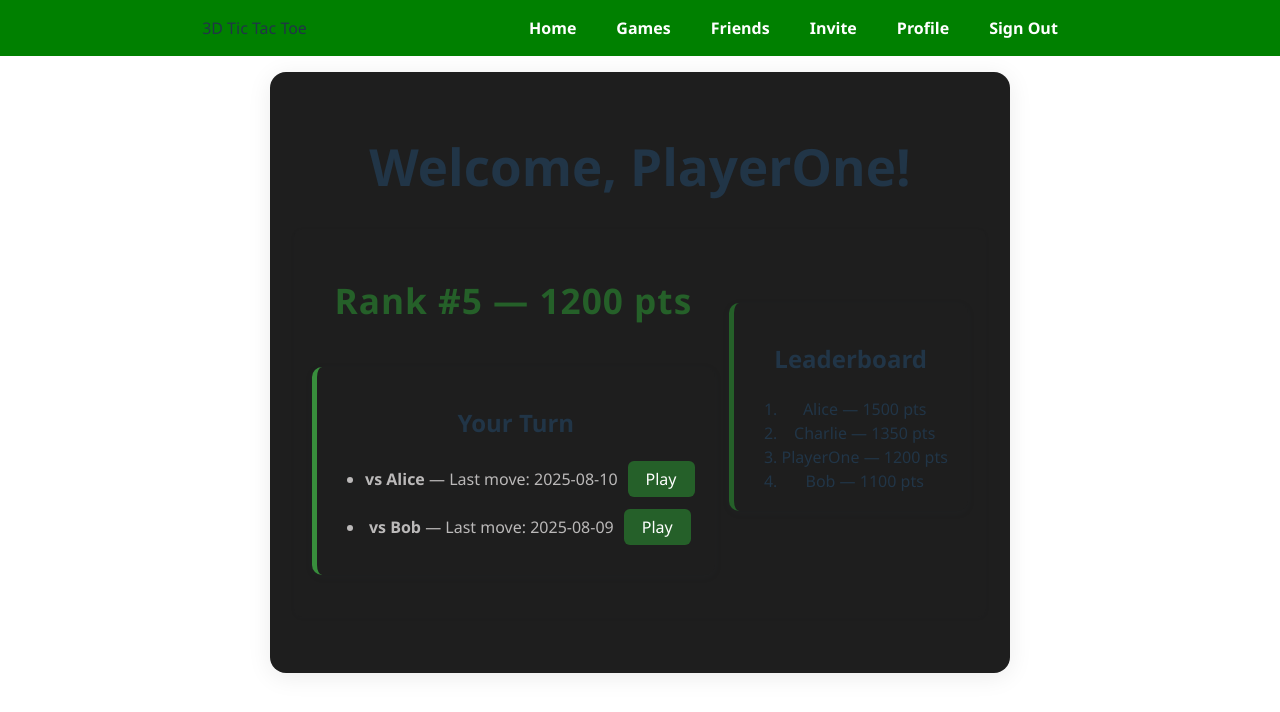
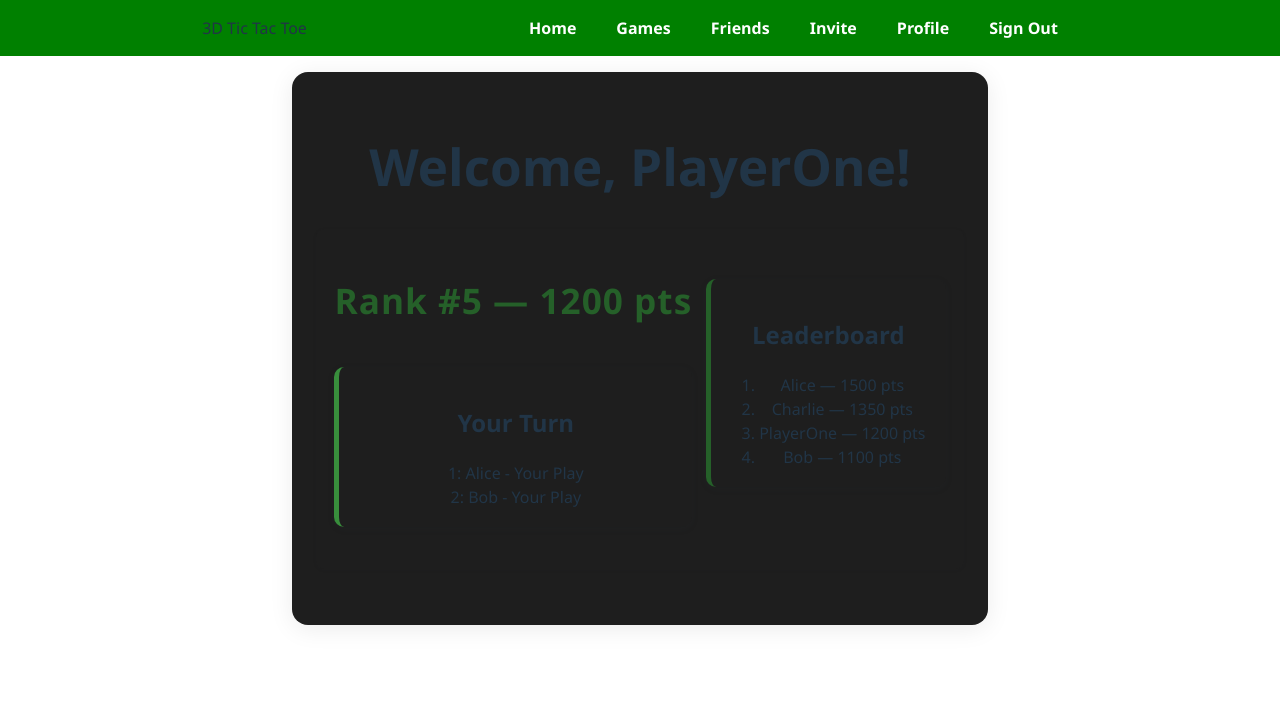
Before and after one commit to KorbinWeiler/3DTicTacToe, a React (Vite) app in the folder Client/: page / in a window 1280 px wide. Shown: the top 712 px of the page. Built offline with nearby package versions, Linux system fonts and the light colour scheme; sample sign-in values are in the browser's storage.

Commit message:
Updated invite page ui updated home page to use GameComponents to display users games

```diff
--- a/Client/src/components/GameComponent.jsx
+++ b/Client/src/components/GameComponent.jsx
@@ -1,11 +1,10 @@
 import { useNavigate } from "react-router-dom";
 
-export default function GameComponent({Game, yourTurn}) {
+export default function GameComponent({Game}) {
     const navigate = useNavigate();
     return (
-        <div className="game-component" onClick={() => navigate(`/Game/${Game}`)}>
-            {Game}
-            {yourTurn ? ": Your Play" : ": Opponent's Play"}
+        <div className="game-component" onClick={() => navigate(`/Game/${Game.ID}`)}>
+            {Game.ID + ": " + Game.Opponent + " -" + (Game.yourTurn ? " Your Play" : " Opponent's Play")}
         </div>
     );
 }
--- a/Client/src/components/OngoingGamesComponent.jsx
+++ b/Client/src/components/OngoingGamesComponent.jsx
@@ -2,7 +2,7 @@ import { useEffect } from "react";
 import GameComponent from "./GameComponent";
 
 export default function OngoingGamesComponent() {
-    let ongoingGames = ["3", "4"]; // This is not a state because the values are not expected to change dynamically in this component.
+    let ongoingGames = [{ID: "3", Opponent: "Alice", yourTurn: true}, {ID: "4", Opponent: "Bob", yourTurn: false}]; // This is not a state because the values are not expected to change dynamically in this component.
 
     useEffect(() => {
         // This would be replaced with an actual API call to fetch ongoing games
--- a/Client/src/pages/HomePage.jsx
+++ b/Client/src/pages/HomePage.jsx
@@ -2,6 +2,7 @@ import React, { useEffect, useState, useContext } from 'react';
 import '../Styles/HomePage.css';
 import {UserContext} from '../Utils/UserContext';
 import Navbar from '../components/Navbar';
+import GameComponent from '../Components/GameComponent';
 
 const HomePage = () => {
   //const user = {name: 'PlayerOne', rank: 5, points: 1200 }
@@ -26,8 +27,8 @@ const HomePage = () => {
   useEffect(() => {
     // Mock data – replace with API calls
     setMyTurnGames([
-      { id: 'game1', opponent: 'Alice', lastMove: '2025-08-10' },
-      { id: 'game2', opponent: 'Bob', lastMove: '2025-08-09' }
+      { ID: '1', Opponent: 'Alice', yourTurn: true },
+      { ID: '2', Opponent: 'Bob', yourTurn: true }
     ]);
 
     setLeaderboard([
@@ -52,15 +53,11 @@ const HomePage = () => {
             {myTurnGames.length === 0 ? (
               <p>No games waiting for your move.</p>
             ) : (
-              <ul>
-                {myTurnGames.map((game) => (
-                  <li className='listItem' key={game.id}>
-                    <strong>vs {game.opponent}</strong> — Last move: {game.lastMove}
-                    <button onClick={() => alert(`Open Game ID: ${game.id}`)}>Play</button>
-                  </li>
-                ))}
-              </ul>
-            )}
+                myTurnGames.map((game, index) => (
+                  <div key={index} className="ongoing-game-item">
+                      <GameComponent Game={game} yourTurn={true}/>
+                  </div>
+                )))}
           </section>
         </div>
         <section className="leaderboard">
--- a/Client/src/pages/InvitePage.jsx
+++ b/Client/src/pages/InvitePage.jsx
@@ -7,12 +7,29 @@ import Modal from '../Components/Modal';
 export default function InvitePage() {
 
     const [inviteModalOpen, setInviteModalOpen] = useState(false);
+    const invites = [
+        { from: 'Alice', date: '2025-08-10' },
+        { from: 'Bob', date: '2025-08-09' }
+    ];
     return (
         <div className="invite-page">
             <Navbar />
             <h1>Invites</h1>
             <Modal isOpen={inviteModalOpen} onClose={() => setInviteModalOpen(false)} children={<InviteComponent />} />
         <button onClick={() => setInviteModalOpen(true)}>Send Invite</button>
+        <div className="invites-list">
+            {invites.length === 0 ? (
+                <p>No invites at the moment.</p>
+            ) : (
+                <ul>
+                    {invites.map((invite, index) => (
+                        <li key={index}>
+                            <strong>From: {invite.from}</strong> — Date: {invite.date}
+                        </li>
+                    ))}
+                </ul>
+            )}
+            </div>
         </div>
     );
 }
```
